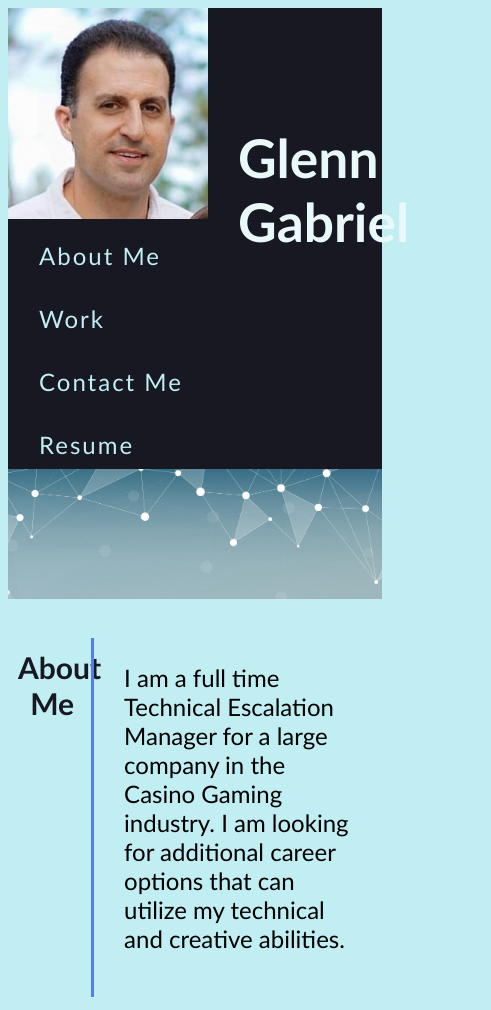
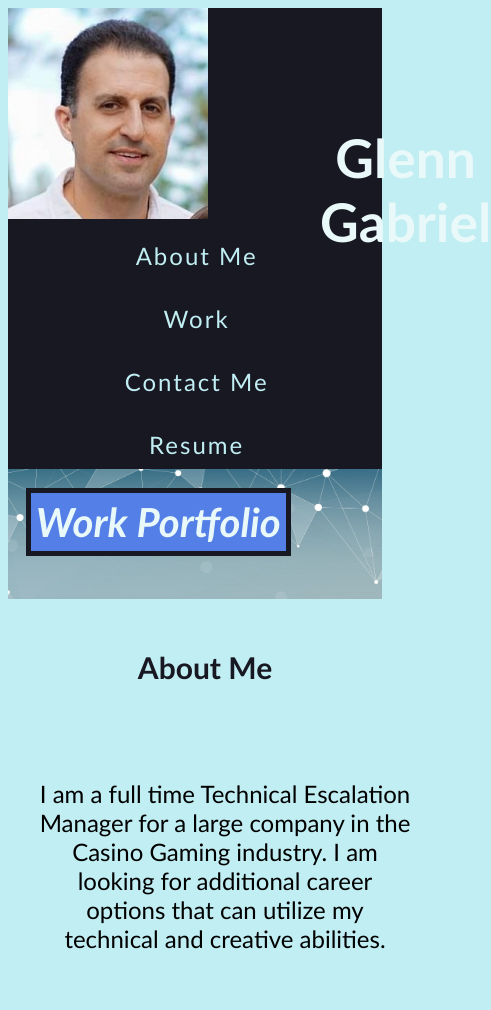
Before and after one commit to gmgabrie/gabriel-portfolio, a plain HTML site: page index.html in a window 390 px wide. Shown: the top 1010 px of the page, 491 px wide, since content can reach past the window. Drawn offline with Linux system fonts and the light colour scheme.

Commit message:
addl work on banner caption box and media query

```diff
--- a/assets/css/style.css
+++ b/assets/css/style.css
@@ -13,15 +13,16 @@ body {
 header {
     background-color: var(--dark);
     display:flex;
+    flex:wrap;
     flex-direction: row;
     justify-content: space-between;
 }
 
-.header::after {
+/* .header::after {
     content: "";
     display: table;
     clear: both;
-  }
+  } */
 
   .headercontent {
     float: left;
@@ -119,13 +120,33 @@ a.topnavbar {
     object-position: top;
 }
 
+figcaption.bannercaption {
+    bottom: 40px;
+    left: 15px;
+    font-size: 40px;
+    font-weight: bolder;
+    white-space: normal;
+    text-align: left;
+}
+
+.bannerlabel {
+    margin: 3px;
+    padding: 3px;
+    border: 5px solid var(--dark);
+    background-color: var(--blue);
+    color: var(--verylight);
+    white-space: nowrap;
+    display: flex;
+    font-style:italic;
+}
+
 section {
     display: flex;
     flex-direction: row;
 }
 
 aside {
-    width: 15%;
+    width: 12%;
     margin: 10px;
     padding-right: 10px;
     position: relative;
@@ -263,12 +284,49 @@ a.bottomnav {
     transform-origin: bottom left;
   }
 
-@media screen and (max-width: 900px) {
+@media screen and (max-width: 1200px) {
     header {
-      flex-direction: column;
+        flex-direction: column;
+        text-align: center;
+        justify-content: center;
+    }
+
+    .headercontent {
+        flex-direction: column;
     }
 
     nav {
         flex-direction: column;
     }
-  }
+
+    section {
+        flex-direction: column;
+        justify-content: center;
+        text-align: center;
+    }
+
+    h2, h3 {
+        text-align: center;
+    }
+
+    aside {
+        width: 100%;
+        text-align:center;
+    }
+
+    aside::after {
+        content: "";
+        position: absolute;
+        display: block;
+        left: 0px;
+        bottom: -20px;
+        background: none repeat scroll 0 0 transparent;
+        height: 2px;
+        width: 100%;
+        background: var(--primary);
+    }
+
+    article {
+        width: 100%;
+    }
+}
--- a/index.html
+++ b/index.html
@@ -23,6 +23,9 @@
     </header>
     <figure class="banner">
         <img class="banner-image" src="./assets/images/techbackground.jpg" alt="technology background image">
+        <figcaption class="bannerlabel subtitle bannercaption">
+            Work Portfolio
+        </figcaption>
     </figure>
 
 <main>
```
